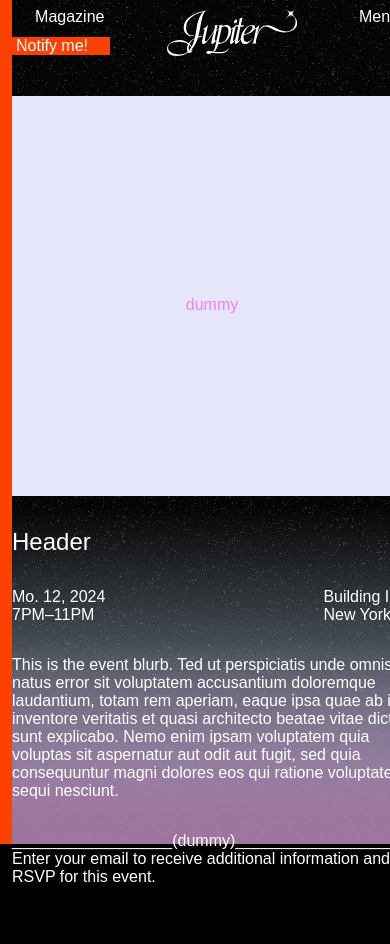
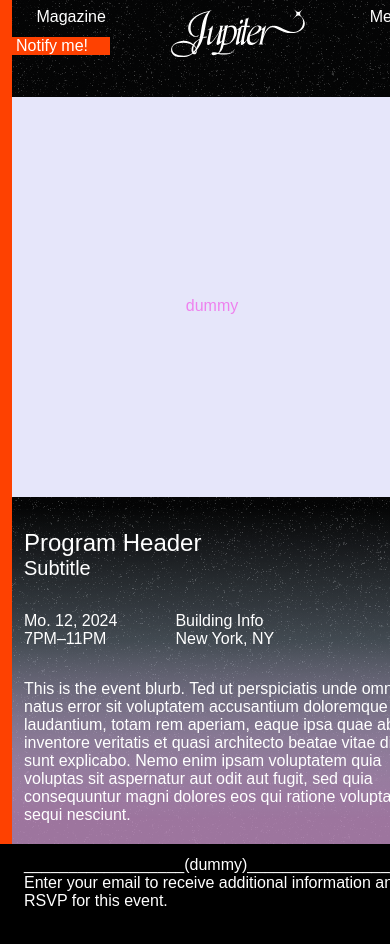
Before and after one commit to lizetteayala1211/jupiter-mag, a Next.js app: page /program in a window 390 px wide. Shown: the top 944 px of the page. Before the commit the page ends 922 px from the top, so only its background shows below. Built offline with nearby package versions, Linux system fonts and the light colour scheme; a web font is replaced by a local one.

Commit message:
fix up margins and padding and stuff across desktop and mobile screens;

```diff
--- a/src/app/about/desktop/index.tsx
+++ b/src/app/about/desktop/index.tsx
@@ -36,6 +36,7 @@ export default function Desktop() {
         <Dummy width={410} height={527} />
       </PhotoSection>
       <DescSection>
+        <h2 style={{ fontSize: "32px", paddingBottom: "16px" }}>Header</h2>
         Jupiter Magazine is a quarterly arts and culture publication that marks
         a restorative departure into an editorial space that is a nexus of
         political consciousness, spiritual awareness, and creative healing.
--- a/src/app/about/desktop/styled.ts
+++ b/src/app/about/desktop/styled.ts
@@ -39,6 +39,6 @@ export const DescSection = styled.section`
   padding-inline-start: var(--padding-body);
   padding-inline-end: var(--padding-body);
   display: flex;
-  flex-direction: row;
-  justify-content: center;
+  flex-direction: column;
+  align-items: center;
 `
--- a/src/app/program/desktop/index.tsx
+++ b/src/app/program/desktop/index.tsx
@@ -15,7 +15,7 @@ export default function Desktop() {
   return (
     <Main>
       <PhotoSection>
-        <Dummy width={500} height={700} />
+        <Dummy width={700} height={500} />
       </PhotoSection>
       <ProgramHeaderSection>
         <h1>Program Header</h1>
--- a/src/app/program/desktop/styled.ts
+++ b/src/app/program/desktop/styled.ts
@@ -8,14 +8,16 @@ export const Main = styled(SharedGridMain)`
     "time"
     "address"
     "desc"
-    "email";
-  grid-template-columns: 5fr 2fr 2.5fr 2.5fr;
-  grid-template-rows: 1fr 1fr 2fr 2fr;
+    "email"
+    "blank";
+  grid-template-columns: 10fr 2fr 2.5fr 2.5fr;
+  grid-template-rows: 1fr 1fr 2fr 2fr 5fr;
   grid-template-areas:
     "photo programHeader programHeader programHeader"
     "photo time address address"
     "photo desc desc desc"
-    "photo email email email";
+    "photo email email email"
+    "photo blank blank blank";
 `
 
 export const PhotoSection = styled.section`
@@ -28,27 +30,33 @@ export const ProgramHeaderSection = styled.section`
   grid-area: programHeader;
   padding-inline-start: var(--padding-body);
   padding-inline-end: var(--padding-body);
+  max-width: 600px;
+  text-transform: uppercase;
 `
 
 export const TimeSection = styled.section`
   grid-area: time;
   padding-inline-start: var(--padding-body);
   padding-inline-end: var(--padding-body);
+  max-width: 600px;
 `
 
 export const AddressSection = styled.section`
   grid-area: address;
   padding-inline-start: var(--padding-body);
   padding-inline-end: var(--padding-body);
+  max-width: 600px;
 `
 export const DescSection = styled.section`
   grid-area: desc;
   padding-inline-start: var(--padding-body);
   padding-inline-end: var(--padding-body);
+  max-width: 600px;
 `
 
 export const EmailSection = styled.section`
   grid-area: email;
   padding-inline-start: var(--padding-body);
   padding-inline-end: var(--padding-body);
+  max-width: 600px;
 `
--- a/src/app/program/mobile/index.tsx
+++ b/src/app/program/mobile/index.tsx
@@ -12,9 +12,19 @@ export default function Mobile() {
     >
       <Dummy width={400} height={400} />
 
-      <h1>Header</h1>
+      <div style={{ marginInlineStart: "12px" }}>
+        <h1>Program Header</h1>
+        <h2>Subtitle</h2>
+      </div>
 
-      <div style={{ display: "flex", justifyContent: "space-between" }}>
+      <div
+        style={{
+          display: "flex",
+          justifyContent: "space-between",
+          paddingInlineEnd: "10em",
+          marginInlineStart: "12px",
+        }}
+      >
         <div>
           <p>Mo. 12, 2024</p>
           <p>7PM–11PM</p>
@@ -25,7 +35,7 @@ export default function Mobile() {
         </div>
       </div>
 
-      <p>
+      <p style={{ marginInlineStart: "12px" }}>
         This is the event blurb. Ted ut perspiciatis unde omnis iste natus error
         sit voluptatem accusantium doloremque laudantium, totam rem aperiam,
         eaque ipsa quae ab illo inventore veritatis et quasi architecto beatae
@@ -34,7 +44,7 @@ export default function Mobile() {
         qui ratione voluptatem sequi nesciunt.{" "}
       </p>
 
-      <div>
+      <div style={{ marginInlineStart: "12px" }}>
         __________________(dummy)_____________________ Enter your email to
         receive additional information and RSVP for this event.
       </div>
```
Also changed, not shown: src/app/about/mobile/index.tsx (+9 -4 lines).
